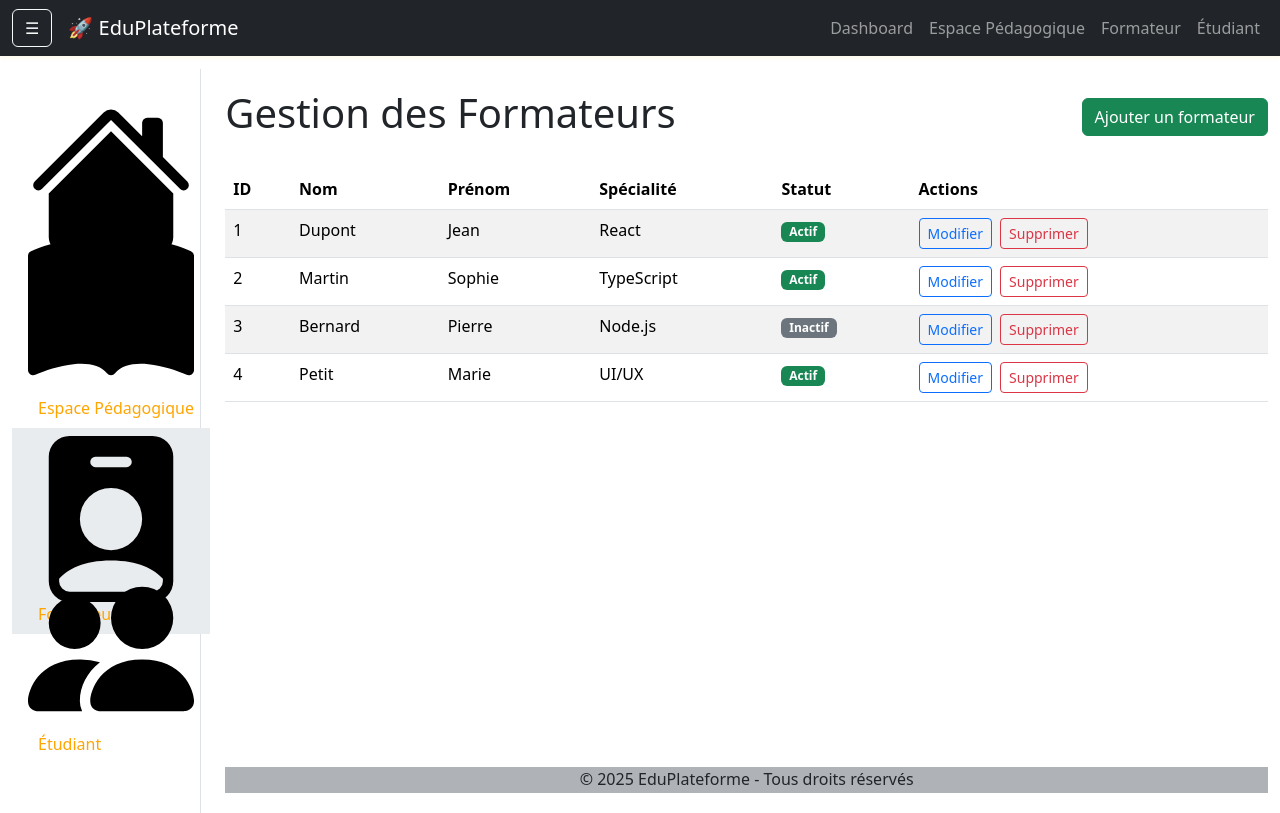
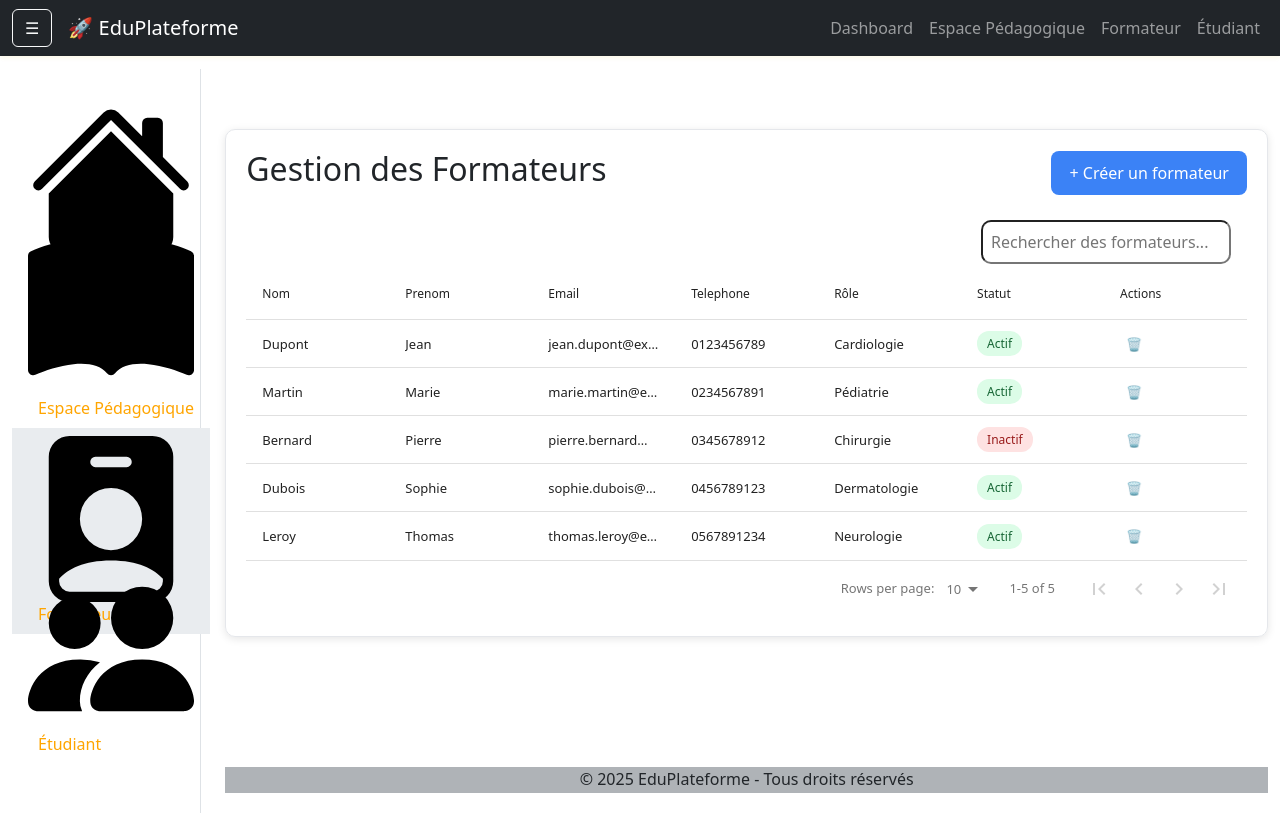
Before and after one commit to FranckHOUNSSOU/ApexDev-SETICE-Frontend, a React (Vite) app: page /formateur in a window 1280 px wide. Built offline with nearby package versions, Linux system fonts and the light colour scheme.

Commit message:
améliorations de la page formateur

```diff
--- a/package.json
+++ b/package.json
@@ -16,6 +16,7 @@
     "react": "^19.2.3",
     "react-bootstrap": "^2.10.10",
     "react-bootstrap-icons": "^1.11.6",
+    "react-data-table-component": "^7.7.0",
     "react-dom": "^19.2.3",
     "react-router-dom": "^7.10.1"
   },
@@ -25,6 +26,7 @@
     "@types/node": "^24.10.4",
     "@types/react": "^19.2.7",
     "@types/react-dom": "^19.2.3",
+    "@vitejs/plugin-react": "^5.1.2",
     "@vitejs/plugin-react-swc": "^4.2.2",
     "eslint": "^9.39.1",
     "eslint-plugin-react-hooks": "^7.0.1",
@@ -32,6 +34,6 @@
     "globals": "^16.5.0",
     "typescript": "~5.9.3",
     "typescript-eslint": "^8.46.4",
-    "vite": "^7.2.4"
+    "vite": "^7.3.0"
   }
 }
--- a/src/components/pages/Formateur.tsx
+++ b/src/components/pages/Formateur.tsx
@@ -1,60 +1,385 @@
-import React from 'react';
-import Table from 'react-bootstrap/Table';
-import Badge from 'react-bootstrap/Badge';
-import Button from 'react-bootstrap/Button';
+import React, { useState } from "react";
+import DataTable, { type TableColumn } from "react-data-table-component";
 
-const Formateur: React.FC = () => {
-  const formateurs = [
-    { id: 1, nom: 'Dupont', prenom: 'Jean', specialite: 'React', status: 'Actif' },
-    { id: 2, nom: 'Martin', prenom: 'Sophie', specialite: 'TypeScript', status: 'Actif' },
-    { id: 3, nom: 'Bernard', prenom: 'Pierre', specialite: 'Node.js', status: 'Inactif' },
-    { id: 4, nom: 'Petit', prenom: 'Marie', specialite: 'UI/UX', status: 'Actif' },
+type Formateur = {
+  id: number;
+  nom: string;
+  prenom: string;
+  email: string;
+  telephone: string;
+  specialite: string;
+  actif: boolean;
+};
+
+
+const GestionFormateurs: React.FC = () => {
+  // =======================
+  // STATES
+  // =======================
+ const [formateurs, setFormateurs] = useState<Formateur[]>([
+  {
+      id: 1,
+      nom: "Dupont",
+      prenom: "Jean",
+      email: "jean.dupont@example.com",
+      telephone: "0123456789",
+      specialite: "Cardiologie",
+      actif: true
+    },
+    {
+      id: 2,
+      nom: "Martin",
+      prenom: "Marie",
+      email: "marie.martin@example.com",
+      telephone: "0234567891",
+      specialite: "Pédiatrie",
+      actif: true
+    },
+    {
+      id: 3,
+      nom: "Bernard",
+      prenom: "Pierre",
+      email: "pierre.bernard@example.com",
+      telephone: "0345678912",
+      specialite: "Chirurgie",
+      actif: false
+    },
+    {
+      id: 4,
+      nom: "Dubois",
+      prenom: "Sophie",
+      email: "sophie.dubois@example.com",
+      telephone: "0456789123",
+      specialite: "Dermatologie",
+      actif: true
+    },
+    {
+      id: 5,
+      nom: "Leroy",
+      prenom: "Thomas",
+      email: "thomas.leroy@example.com",
+      telephone: "0567891234",
+      specialite: "Neurologie",
+      actif: true
+    }
+]);
+
+
+  const [search, setSearch] = useState("");
+  const [showForm, setShowForm] = useState(false);
+
+  // Champs formulaire
+  const [nom, setNom] = useState("");
+  const [prenom, setPrenom] = useState("");
+  const [email, setEmail] = useState("");
+  const [telephone, setTelephone] = useState("");
+  const [specialite, setspecialite] = useState("Formateur");
+  const [actif, setActif] = useState(true);
+
+  // =======================
+  // RECHERCHE
+  // =======================
+  const filteredFormateurs = formateurs.filter(
+    (f) =>
+      f.nom.toLowerCase().includes(search.toLowerCase()) ||
+      f.email.toLowerCase().includes(search.toLowerCase())
+  );
+
+  // =======================
+  // AJOUT FORMATEUR
+  // =======================
+  const handleAddFormateur = () => {
+
+    // Validation des champs requis
+  if (!nom || !email) {
+    // Créer un message temporaire
+    const messageDiv = document.createElement('div');
+    messageDiv.textContent = 'Veuillez valider tous les champs !';
+    messageDiv.style.cssText = `
+      position: fixed;
+      top: 20px;
+      right: 20px;
+      background: #ef4444;
+      color: white;
+      padding: 12px 20px;
+      border-radius: 8px;
+      z-index: 1000;
+      font-weight: bold;
+      box-shadow: 0 4px 12px rgba(0,0,0,0.15);
+      animation: slideIn 0.3s ease-out;
+    `;
+
+    // Ajouter l'animation
+    const style = document.createElement('style');
+    style.textContent = `
+      @keyframes slideIn {
+        from {
+          transform: translateX(100%);
+          opacity: 0;
+        }
+        to {
+          transform: translateX(0);
+          opacity: 1;
+        }
+      }
+      @keyframes slideOut {
+        from {
+          transform: translateX(0);
+          opacity: 1;
+        }
+        to {
+          transform: translateX(100%);
+          opacity: 0;
+        }
+      }
+    `;
+    document.head.appendChild(style);
+
+    // Ajouter le message au DOM
+    document.body.appendChild(messageDiv);
+
+    // Supprimer le message après 3 secondes
+    setTimeout(() => {
+      messageDiv.style.animation = 'slideOut 0.3s ease-out forwards';
+      setTimeout(() => {
+        if (messageDiv.parentNode) {
+          messageDiv.parentNode.removeChild(messageDiv);
+        }
+        if (style.parentNode) {
+          style.parentNode.removeChild(style);
+        }
+      }, 300);
+    }, 3000);
+
+    return;
+  }
+    const newFormateur: Formateur = {
+      id: Date.now(),
+      nom,
+      prenom,
+      email,
+      telephone,
+      specialite,
+      actif,
+    };
+
+    setFormateurs([...formateurs, newFormateur]);
+
+    // reset formulaire
+    setNom("");
+    setPrenom("");
+    setEmail("");
+    setTelephone("");
+    setspecialite("Formateur");
+    setActif(true);
+
+    // fermer le formulaire
+    setShowForm(false);
+  };
+
+  // =======================
+  // COLONNES TABLEAU
+  // =======================
+  const columns: TableColumn<Formateur>[] = [
+    {
+      name: "Nom",
+      selector: (row) => row.nom,
+      sortable: true,
+    },
+     {
+      name: "Prenom",
+      selector: (row) => row.prenom,
+      sortable: true,
+    },
+
+    {
+      name: "Email",
+      selector: (row) => row.email,
+    },
+    {
+      name: "Telephone",
+      selector: (row) => row.telephone,
+    },
+    {
+      name: "Rôle",
+      selector: (row) => row.specialite,
+    },
+    {
+      name: "Statut",
+      cell: (row) => (
+        <span
+          style={{
+            padding: "4px 10px",
+            borderRadius: "12px",
+            fontSize: "12px",
+            backgroundColor: row.actif ? "#dcfce7" : "#fee2e2",
+            color: row.actif ? "#166534" : "#991b1b",
+          }}
+        >
+          {row.actif ? "Actif" : "Inactif"}
+        </span>
+      ),
+    },
+    {
+      name: "Actions",
+      cell: (row) => (
+        <button
+          onClick={() =>
+            setFormateurs(formateurs.filter((f) => f.id !== row.id))
+          }
+          style={{
+            background: "transparent",
+            border: "none",
+            color: "#ef4444",
+            cursor: "pointer",
+          }}
+        >
+          🗑
+        </button>
+      ),
+    },
   ];
 
+  // =======================
+  // RENDER
+  // =======================
   return (
-    <div>
-      <div className="d-flex justify-content-between align-items-center mb-4">
-        <h1>Gestion des Formateurs</h1>
-        <Button variant="success">Ajouter un formateur</Button>
+    <div style={{// maxWidth: "1100px", margin: "40px auto", padding: "20px",
+
+  maxWidth: "1100px",
+  margin: "40px auto",
+  padding: "20px",
+  border: "1px solid #e5e7eb", // ← Ajoutez cette ligne
+  borderRadius: "10px",         // ← Ajoutez cette ligne
+  boxShadow: "0 2px 8px rgba(0,0,0,0.1)" // ← Optionnel
+
+
+
+
+     }}>
+      {/* TITRE + BOUTON */}
+      <div
+        style={{
+          display: "flex",
+          justifyContent: "space-between",
+          alignItems: "center",
+          marginBottom: "20px",
+        }}
+      >
+        <h2>Gestion des Formateurs</h2>
+
+        {!showForm && (
+          <button
+            onClick={() => setShowForm(true)}
+            style={{
+              background: "#3b82f6",
+              color: "#fff",
+              padding: "10px 18px",
+              borderRadius: "8px",
+              border: "none",
+              cursor: "pointer",
+            }}
+          >
+            + Créer un formateur
+          </button>
+        )}
       </div>
 
-      <Table striped hover responsive>
-        <thead>
-          <tr>
-            <th>ID</th>
-            <th>Nom</th>
-            <th>Prénom</th>
-            <th>Spécialité</th>
-            <th>Statut</th>
-            <th>Actions</th>
-          </tr>
-        </thead>
-        <tbody>
-          {formateurs.map((formateur) => (
-            <tr key={formateur.id}>
-              <td>{formateur.id}</td>
-              <td>{formateur.nom}</td>
-              <td>{formateur.prenom}</td>
-              <td>{formateur.specialite}</td>
-              <td>
-                <Badge bg={formateur.status === 'Actif' ? 'success' : 'secondary'}>
-                  {formateur.status}
-                </Badge>
-              </td>
-              <td>
-                <Button variant="outline-primary" size="sm" className="me-2">
-                  Modifier
-                </Button>
-                <Button variant="outline-danger" size="sm">
-                  Supprimer
-                </Button>
-              </td>
-            </tr>
-          ))}
-        </tbody>
-      </Table>
+      {/* FORMULAIRE AJOUT */}
+      {showForm && (
+        <div
+          style={{
+            marginBottom: "30px",
+            padding: "20px",
+            background: "#fff",
+            borderRadius: "10px",
+            boxShadow: "0 4px 12px rgba(0,0,0,0.05)",
+          }}
+        >
+          <h3>Ajouter un formateur</h3>
+
+          <input
+            placeholder="Nom complet"
+            value={nom}
+            onChange={(e) => setNom(e.target.value)}
+            style={{ width: "45%", padding: "10px", marginBottom: "10px",marginRight:"10px",borderRadius:"10px" }}
+          />
+
+           <input
+            placeholder="Prenom"
+            value={prenom}
+            onChange={(e) => setPrenom(e.target.value)}
+            style={{ width: "50%", padding: "10px", marginBottom: "10px",borderRadius:"10px" }}
+          />
+
+          <input
+            placeholder="Email"
+            value={email}
+            onChange={(e) => setEmail(e.target.value)}
+            style={{ width: "45%", padding: "10px", marginBottom: "10px", marginRight:"10px",borderRadius:"10px" }}
+          />
+
+           <input
+            placeholder="Telephone"
+            value={telephone}
+            onChange={(e) => setTelephone(e.target.value)}
+            style={{ width: "50%", padding: "10px", marginBottom: "10px",borderRadius:"10px" }}
+          />
+
+          <select
+            value={specialite}
+            onChange={(e) => setspecialite(e.target.value)}
+            style={{ width: "45%", padding: "10px", marginBottom: "10px",borderRadius:"10px" }}
+          >
+            <option>Formateur</option>
+            <option>Responsable pédagogique</option>
+          </select>
+
+          <label style={{ display: "flex", gap: "10px", marginBottom: "15px" }}>
+            <input
+              type="checkbox"
+              checked={actif}
+              onChange={() => setActif(!actif)}
+            />
+            Actif
+          </label>
+
+          <button
+            onClick={handleAddFormateur}
+            style={{
+              background: "#22c55e",
+              color: "#fff",
+              padding: "10px 20px",
+              border: "none",
+              borderRadius: "6px",
+              cursor: "pointer",
+            }}
+          >
+           Enregistrer
+          </button>
+        </div>
+      )}
+
+      {/* TABLEAU */}
+      <DataTable
+        columns={columns}
+        data={filteredFormateurs}
+        pagination
+        highlightOnHover
+         fixedHeader
+        fixedHeaderScrollHeight="400px"
+        subHeader
+        subHeaderComponent={
+          <input
+            placeholder="Rechercher des formateurs..."
+            value={search}
+            onChange={(e) => setSearch(e.target.value)}
+            style={{ padding: "8px", width: "250px",borderRadius:"10px" }}
+          />
+        }
+      />
     </div>
   );
 };
 
-export default Formateur;
+export default GestionFormateurs;
```
Also changed, not shown: 1 other file (tests, documents, lock files or other folders).
